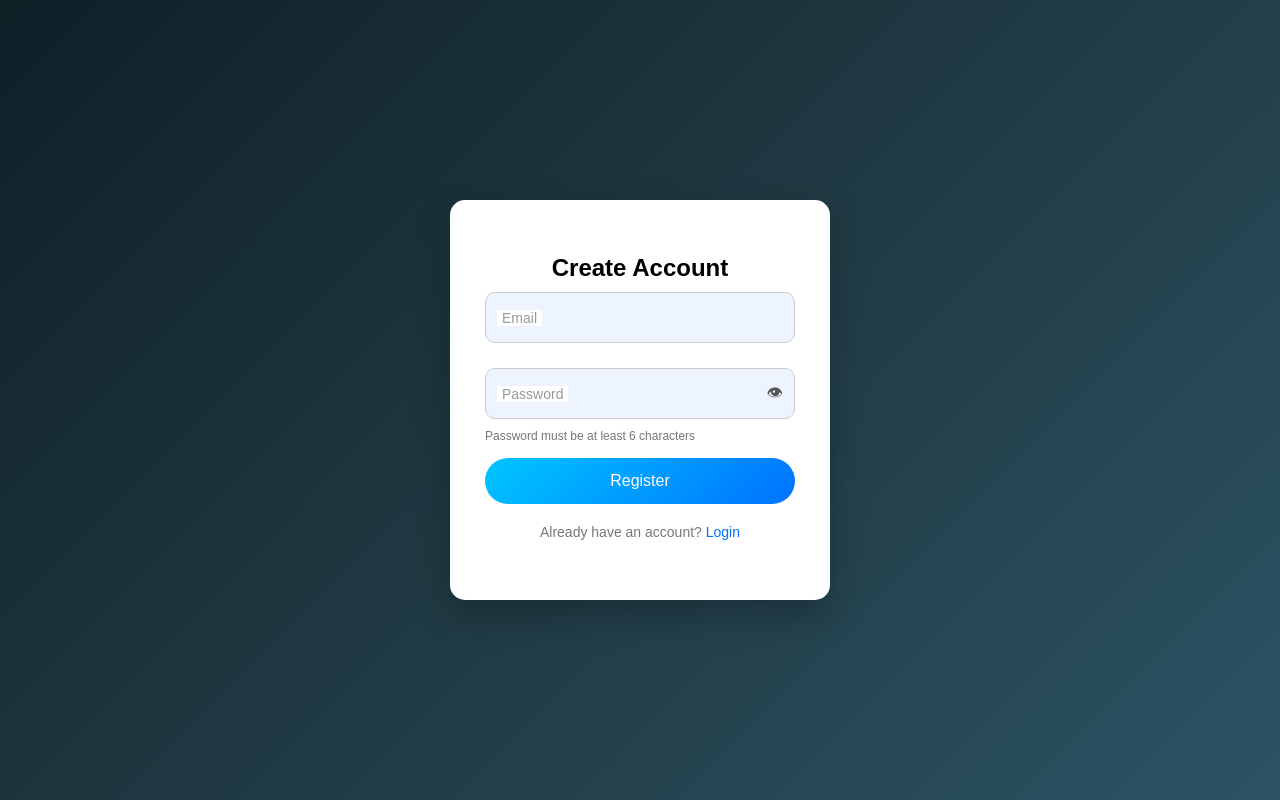
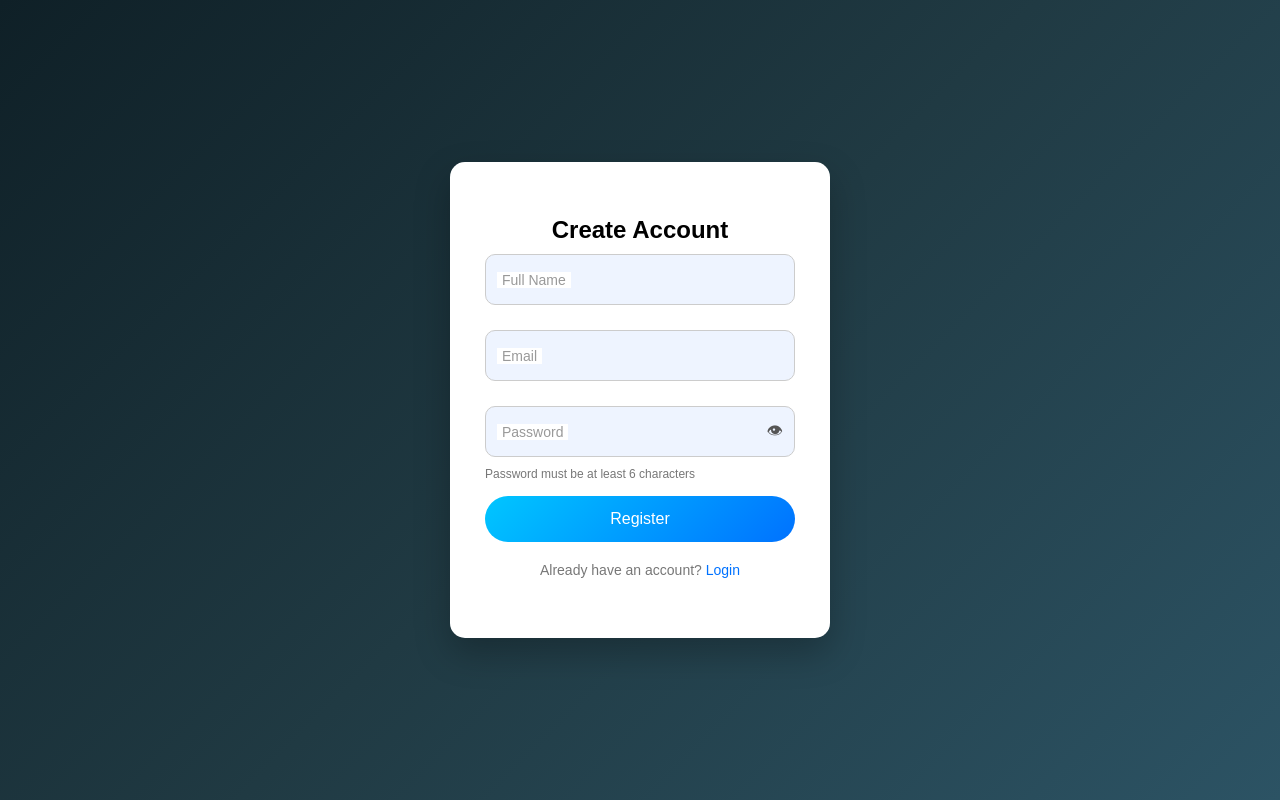
Before and after one commit to COZYkrish/online-banking-system, a plain HTML site: page frontend/register.html in a window 1280 px wide. Drawn offline with Linux system fonts and the light colour scheme.

Commit message:
changing profile

```diff
--- a/frontend/register.html
+++ b/frontend/register.html
@@ -13,10 +13,10 @@
     <form class="auth-card">
       <h2>Create Account</h2>
 
-      <!-- <div class="input-group">
+      <div class="input-group">
         <input type="text" id="name" required>
         <label>Full Name</label>
-      </div> -->
+      </div>
 
       <div class="input-group">
         <input type="email" id="email" required>
```
